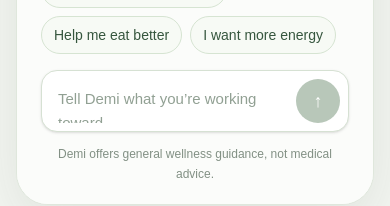
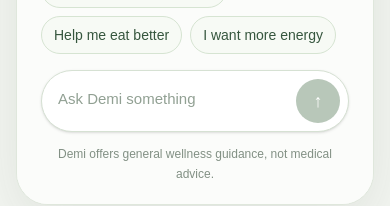
Before and after one commit to harbeeny/Demi, a Next.js app: page / in a window 390 px wide. Shown: the part 1199-1405 px from the top of the page. Built offline with nearby package versions, Linux system fonts and the light colour scheme.

Commit message:
style: refine chat input on mobile

```diff
--- a/src/app/page.tsx
+++ b/src/app/page.tsx
@@ -178,11 +178,11 @@
                 ))}
               </div>
             )}
-            <form onSubmit={handleSubmit} className="flex items-end gap-3 rounded-2xl border border-[#d6e1d3] bg-white p-2 pl-4 shadow-sm focus-within:border-[#7ea282] focus-within:ring-4 focus-within:ring-[#dcebd8]">
+            <form onSubmit={handleSubmit} className="flex items-end gap-3 rounded-full border border-[#d6e1d3] bg-white p-2 pl-4 shadow-sm focus-within:border-[#7ea282] focus-within:ring-4 focus-within:ring-[#dcebd8]">
               <textarea
                 value={input}
                 onChange={(event) => setInput(event.target.value)}
-                placeholder="Tell Demi what you’re working toward..."
+                placeholder="Ask Demi something"
                 rows={1}
                 className="max-h-28 min-h-11 flex-1 resize-none bg-transparent py-2 text-[15px] leading-6 outline-none placeholder:text-[#91a093]"
               />
```
